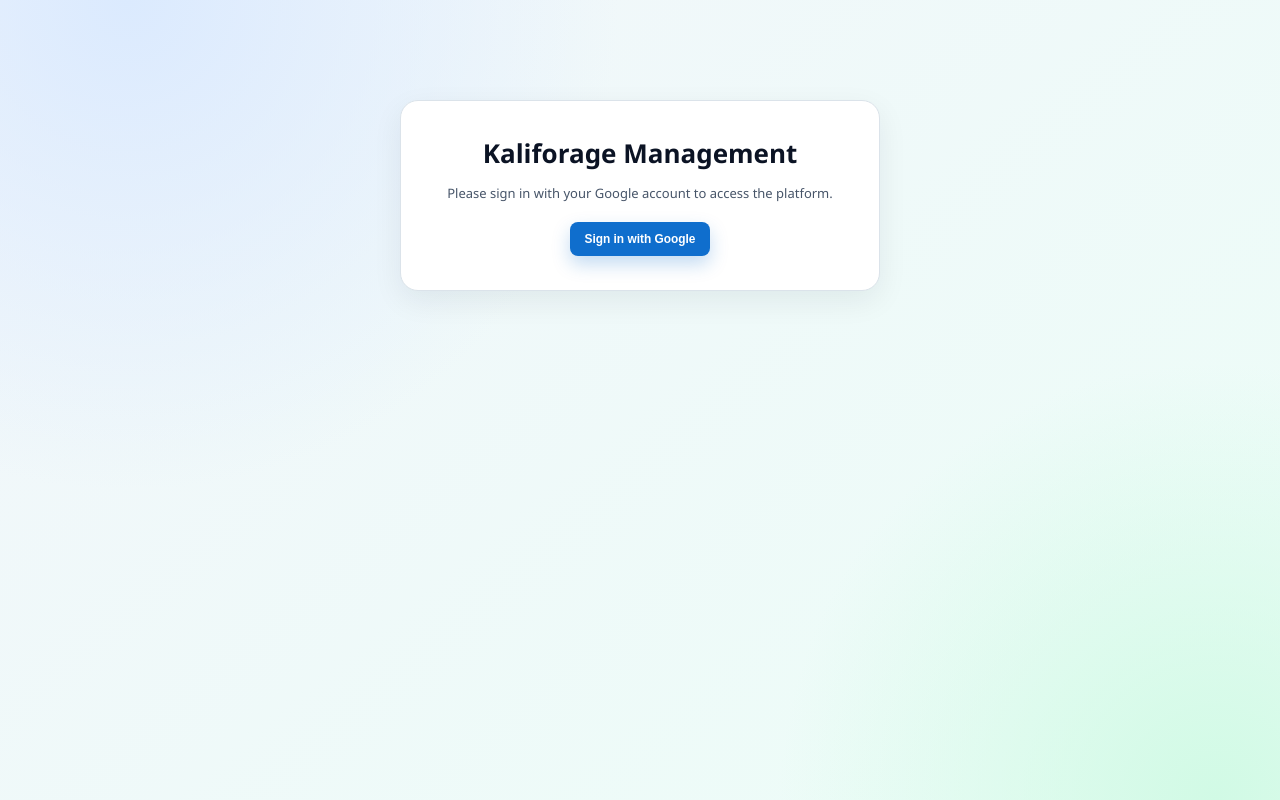
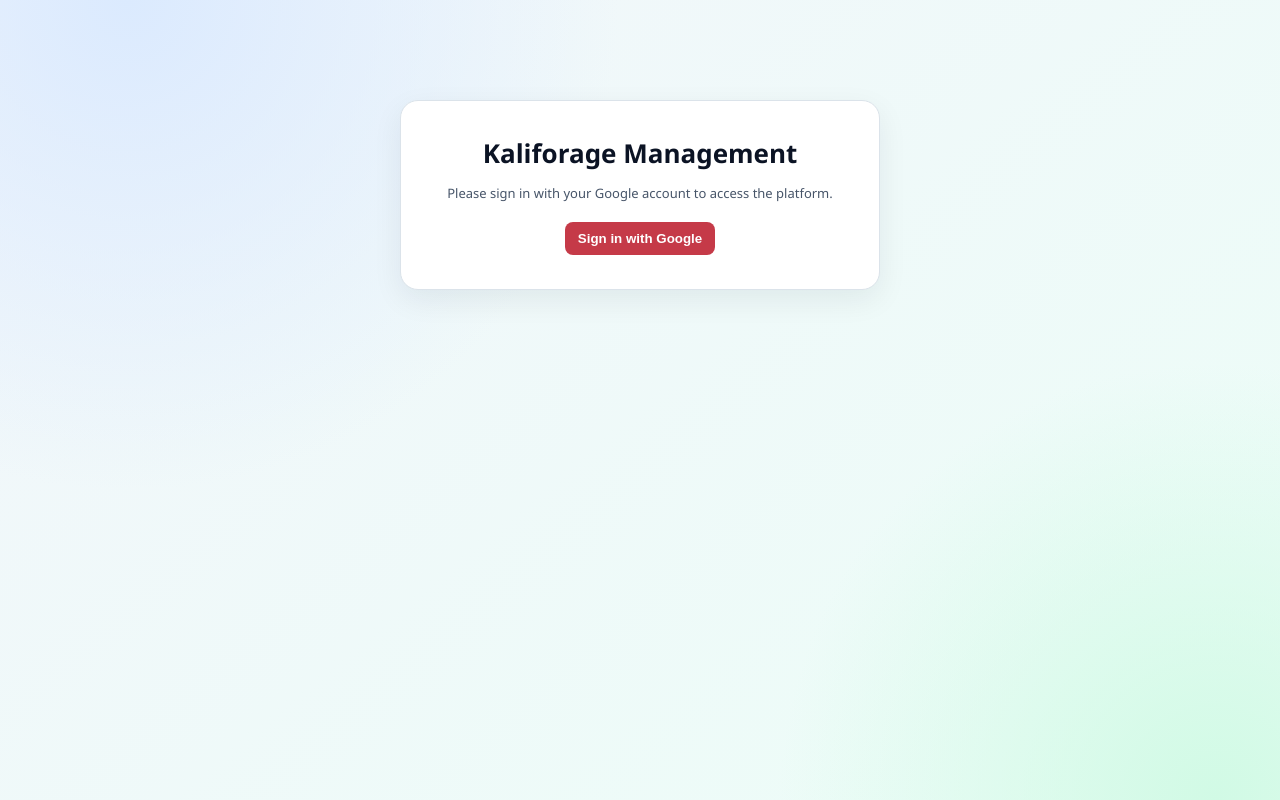
Before and after one commit to rayenhd/kaliforage, a React (Create React App) app in the folder frontend/: page /login in a window 1280 px wide. Built offline with nearby package versions, Linux system fonts and the light colour scheme; no server answers.

Commit message:
test rochdi

```diff
--- a/frontend/src/components/Login.js
+++ b/frontend/src/components/Login.js
@@ -13,7 +13,7 @@ const Login = () => {
     <div className="login-container">
       <h1>Kaliforage Management</h1>
       <p>Please sign in with your Google account to access the platform.</p>
-      <button onClick={login} className="btn-primary">
+      <button onClick={login} className="btn-danger">
         Sign in with Google
       </button>
     </div>
```
